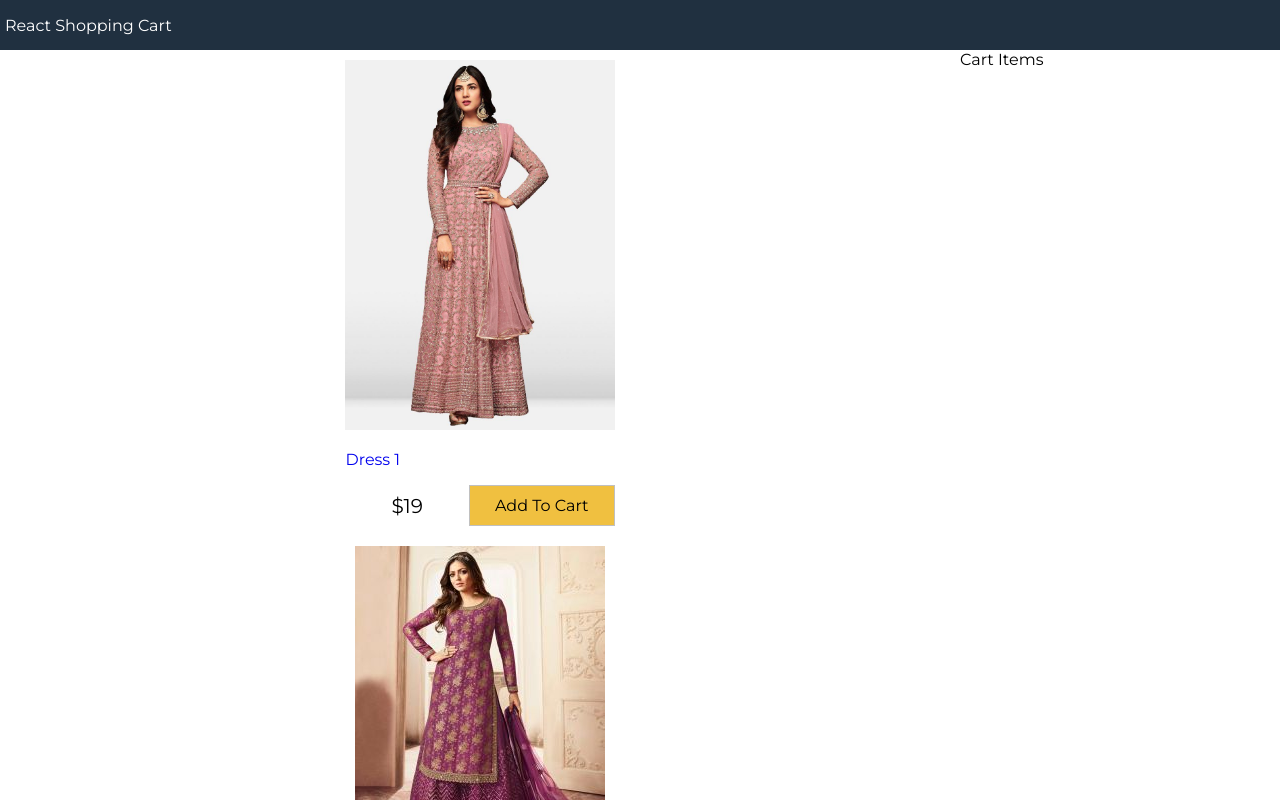
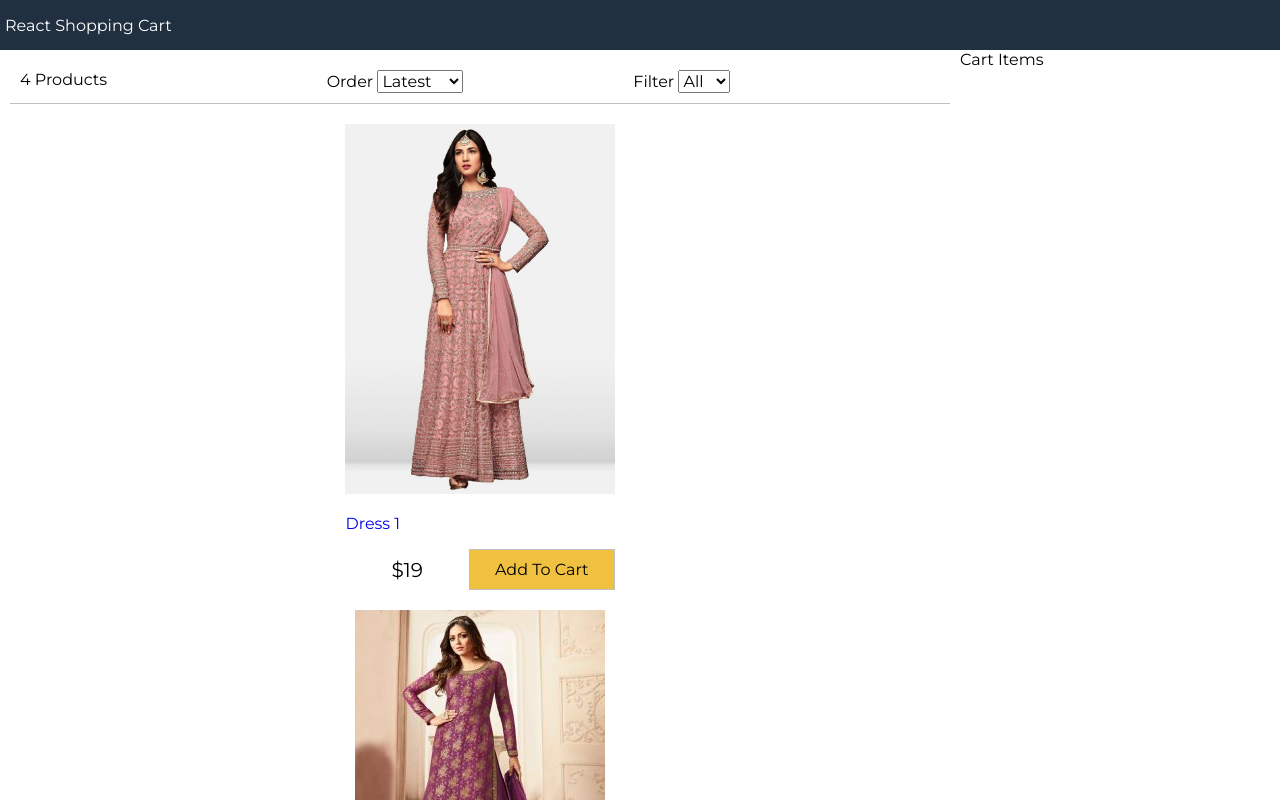
Before and after one commit to sweety97734/react-shopping-cart, a React (Create React App) app: page / in a window 1280 px wide. Shown: the top 800 px of the page. Built offline with nearby package versions, Linux system fonts and the light colour scheme.

Commit message:
filter-component

```diff
--- a/src/App.js
+++ b/src/App.js
@@ -1,5 +1,6 @@
 //feature-1
 import React from 'react';
+import Filter from './components/Filter';
 import Products from './components/Products';
 import data from "./data.json"
 
@@ -12,6 +13,43 @@
       sort: "",
     }
   }
+  sortProducts = (event) => {
+    //impl
+    const sort = event.target.value;
+    console.log(event.target.value);
+    this.setState(state => ({
+      sort: sort,
+      products : this.state.products
+      .slice()
+      .sort((a,b) =>
+        sort ==="lowest"
+        ? a.price < b.price
+        ? 1
+        :-1
+        : sort ==="highest"
+        ? a.price > b.price
+        ? 1
+        :-1
+        : a._id > b._id
+        ? 1
+        :-1
+      ),
+    }));
+  };
+  filterProducts = (event) => {
+    //impl
+    console.log(event.target.value);
+    if(event.target.value === ""){
+      this.setState({ size: event.target.value, product: data.products });
+    } else{
+      this.setState({
+        size: event.target.value,
+        products: data.products.filter(
+        (product) => product.availableSizes.indexOf(event.target.value) >= 0
+        ),
+      });
+    }
+  }
 
   render(){
     return (
@@ -22,6 +60,12 @@
         <main>
           <div className="content">
             <div className="main">
+              <Filter count={this.state.products.length}
+              size={this.state.size}
+              sort={this.state.sort}
+              filterProducts={this.filterProducts}
+              sortProducts={this.sortProducts}
+              ></Filter>
               <Products products={this.state.products}></Products>
             </div>
             <div className="sidebar">Cart Items</div>
--- /dev/null
+++ b/src/components/Filter.js
@@ -0,0 +1,32 @@
+import React, { Component } from 'react'
+
+export default class Filter extends Component {
+    render() {
+        return (
+          <div className="filter">
+          <div className="filter-result">{this.props.count} Products</div>
+          <div className="filter-sort">
+            Order {" "}
+            <select value={this.props.size} onChange={this.props.sortProducts}>
+                <option>Latest</option>
+                <option value="lowest">Lowest</option>
+                <option value="highest">Highest</option>
+            </select>
+          </div>
+          <div className="filter-size">
+
+                Filter {" "}
+                <select value={this.props.size} onChange={this.props.filterProducts}>
+                <option value="">All</option>
+                <option value="XS">XS</option>
+                <option value="S">S</option>
+                <option value="M">M</option>
+                <option value="L">L</option>
+                <option value="XL">XL</option>
+                <option value="XXL">XXL</option>
+                </select>
+                </div>
+          </div>
+        );
+    }
+}
--- a/src/components/Products.js
+++ b/src/components/Products.js
@@ -24,6 +24,6 @@
                     ))}
                 </ul>
             </div>
-        )
+        );
     }
 }
--- a/src/index.css
+++ b/src/index.css
@@ -119,3 +119,14 @@
 .button.primary{
   background-color: #f0c040;
 }
+/* Filter*/
+.filter{
+  display: flex;
+  justify-content: space-between;
+  padding: 1rem;
+  margin: 1rem;
+  border-bottom: .1rem #c0c0c0 solid;
+}
+.filter div{
+  flex: 1;
+}
```
